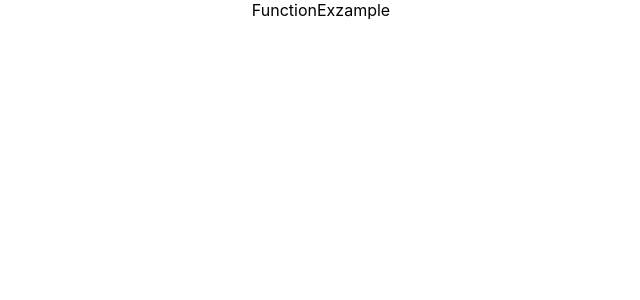
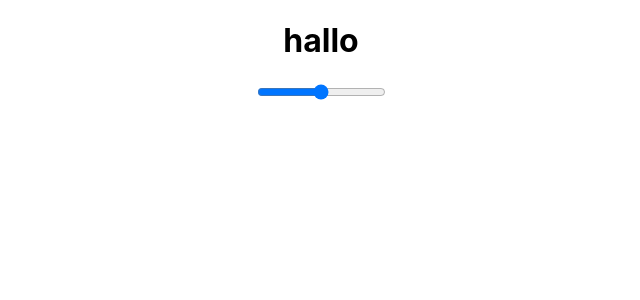
Before and after one commit to JadhavRajendra/recipe-app, a React (Create React App) app in the folder my-app/: page / in a window 1280 px wide. Shown: the top 300 px of the page, without its empty margins (319-959 px from the left). Built offline with nearby package versions, Linux system fonts and the light colour scheme.

Commit message:
Update FunctionExzample.jsx

```diff
--- a/my-app/src/Component/FunctionExzample.jsx
+++ b/my-app/src/Component/FunctionExzample.jsx
@@ -2,6 +2,9 @@ import React from 'react'
 
 export default function FunctionExzample() {
   return (
-    <div>FunctionExzample</div>
+    <div>
+      <h1> hallo</h1>
+      <input type="range"></input>
+    </div>
   )
 }
```
